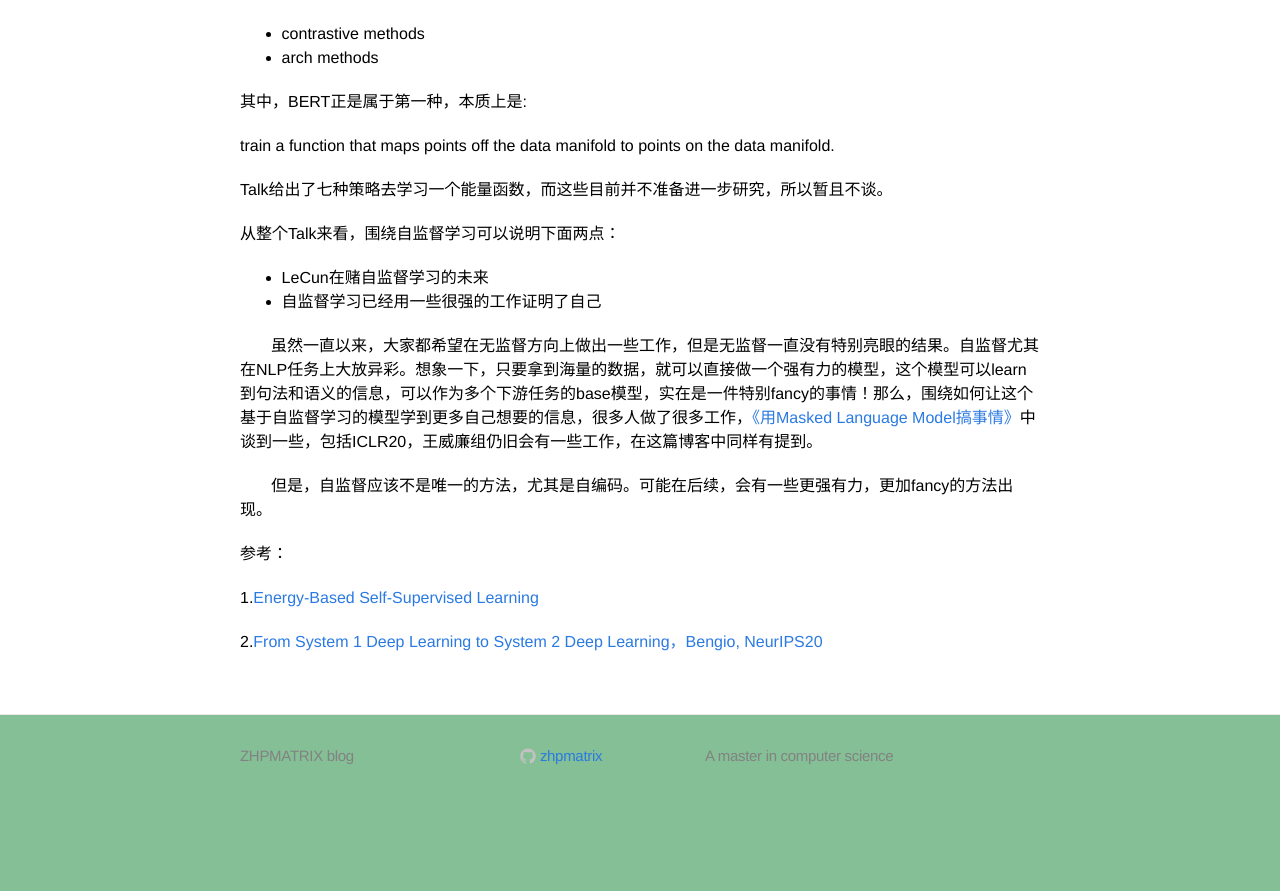
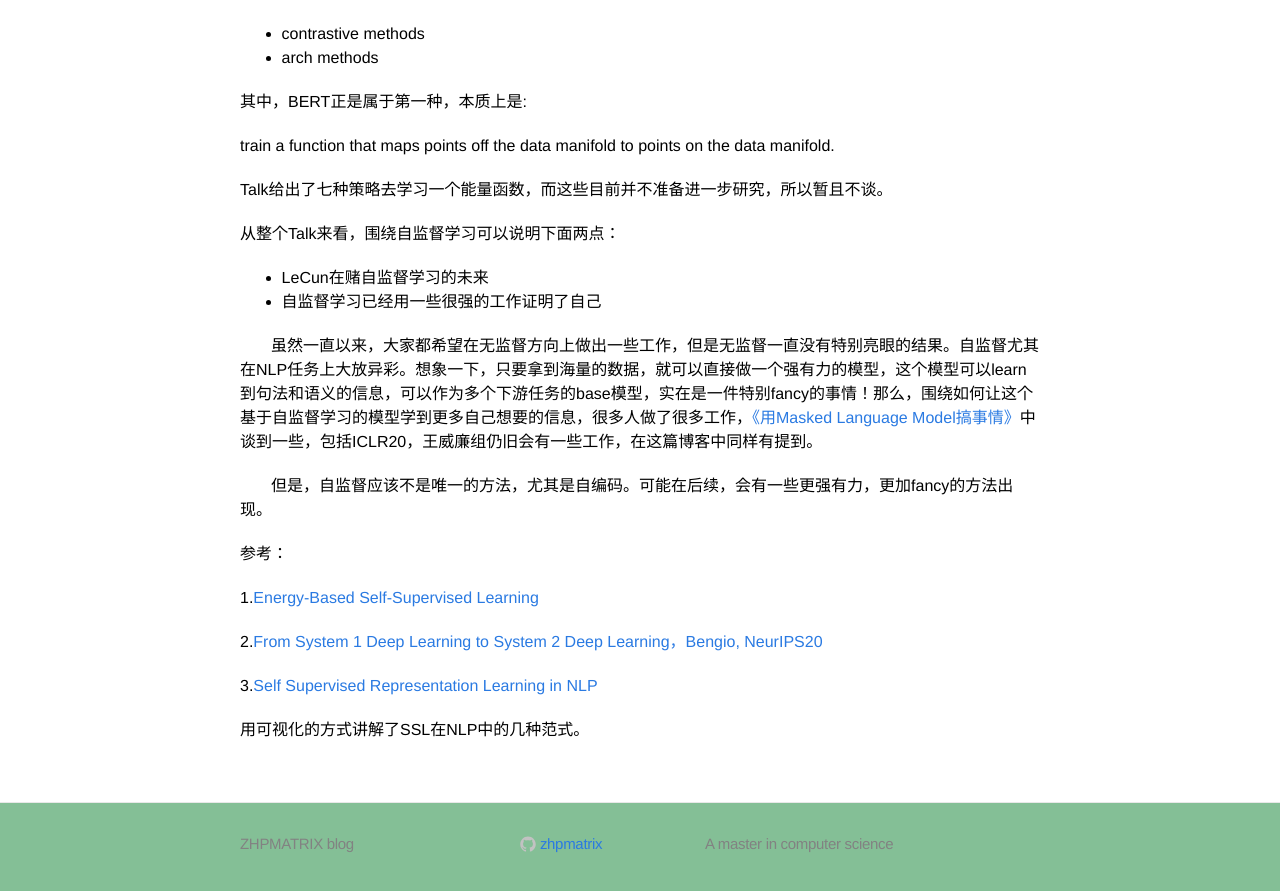
Before and after one commit to zhpmatrix/zhpmatrix.github.io, a Jekyll site: the page built from _posts/2019-12-30-lecun-talks.md, in a window 1280 px wide and 900 px high, scrolled down 1318 px. Shown: the top 891 px of the window. Built offline with Jekyll 4.4.1, drawn with Linux system fonts in a browser that asks for light colours; comment, search, counter and statistics services are not loaded; before the commit the page ends 2130 px from its top, so only the background shows below that.

Commit message:
add new ref

```diff
--- a/_posts/2019-12-30-lecun-talks.md
+++ b/_posts/2019-12-30-lecun-talks.md
@@ -76,3 +76,7 @@ Talk给出了七种策略去学习一个能量函数，而这些目前并不准
 1.[Energy-Based Self-Supervised Learning](http://helper.ipam.ucla.edu/publications/mlpws4/mlpws4_15927.pdf)
 
 2.[From System 1 Deep Learning to System 2 Deep Learning，Bengio, NeurIPS20](https://www.bilibili.com/video/av79356369)
+
+3.[Self Supervised Representation Learning in NLP](https://amitness.com/2020/05/self-supervised-learning-nlp/)
+
+用可视化的方式讲解了SSL在NLP中的几种范式。
```
